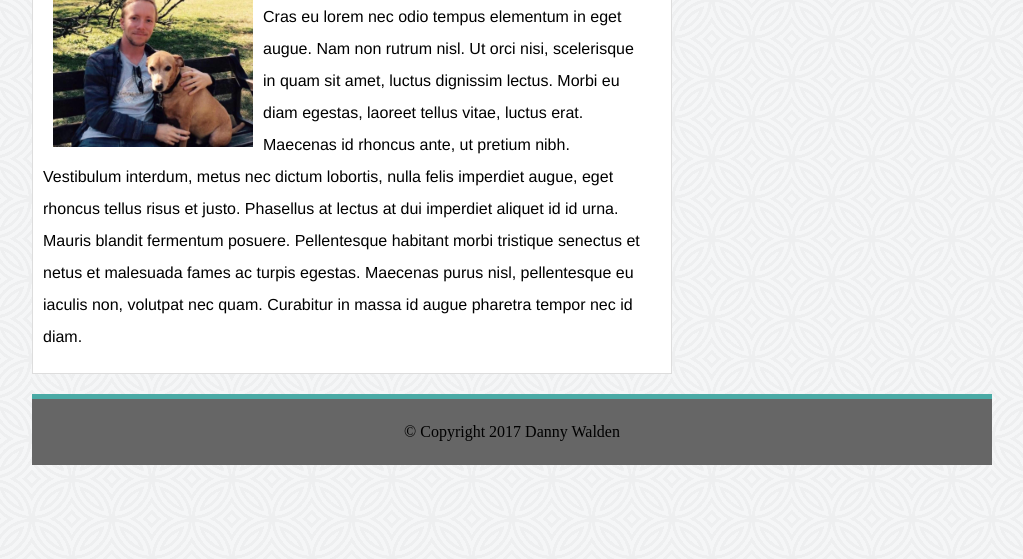
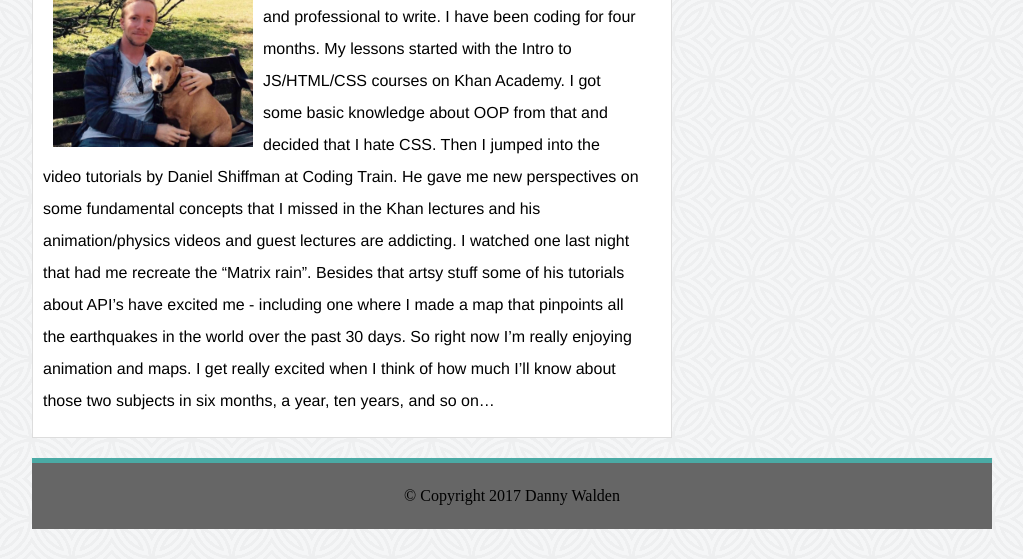
Before and after one commit to danielsonio/Responsive-Portfolio, a plain HTML site: page index.html in a window 1280 px wide. Shown: the part 241-800 px from the top of the page, without its empty margins (128-1151 px from the left). Drawn offline with Linux system fonts and the light colour scheme.

Commit message:
updated bio

```diff
--- a/index.html
+++ b/index.html
@@ -21,7 +21,7 @@
 	<div class='main'>
 		<h1 class='title'>About Me</h1>
 		<img id="me" src="assets/images/about_pic.png" alt="picture of Danny">
-		<p>Lorem ipsum dolor sit amet, consectetur adipiscing elit. Sed vestibulum placerat neque quis ultrices. Cras eu lorem nec odio tempus elementum in eget augue. Nam non rutrum nisl. Ut orci nisi, scelerisque in quam sit amet, luctus dignissim lectus. Morbi eu diam egestas, laoreet tellus vitae, luctus erat. Maecenas id rhoncus ante, ut pretium nibh. Vestibulum interdum, metus nec dictum lobortis, nulla felis imperdiet augue, eget rhoncus tellus risus et justo. Phasellus at lectus at dui imperdiet aliquet id id urna. Mauris blandit fermentum posuere. Pellentesque habitant morbi tristique senectus et netus et malesuada fames ac turpis egestas. Maecenas purus nisl, pellentesque eu iaculis non, volutpat nec quam. Curabitur in massa id augue pharetra tempor nec id diam.</p>
+		<p>Lorem ipsum is starting to get on my nerves so this is About filler until I can think of something more clever and professional to write. I have been coding for four months. My lessons started with the Intro to JS/HTML/CSS courses on Khan Academy. I got some basic knowledge about OOP from that and  decided that I hate CSS. Then I jumped into the video tutorials  by Daniel Shiffman at Coding Train. He gave me new perspectives on some fundamental concepts that I missed in the Khan lectures and his animation/physics videos and guest lectures are addicting. I watched one last night that had me recreate the “Matrix rain”. Besides that artsy stuff some of his tutorials about API’s have excited me - including one where I made a map that pinpoints all the earthquakes in the world over the past 30 days. So right now I’m really enjoying animation and maps. I get really excited when I think of how much I’ll know about those two subjects in six months, a year, ten years, and so on…</p>
 	</div>
 	<div class='connect'>
 		<h2 class='connectTitle'>Connect with Me</h2>
```
